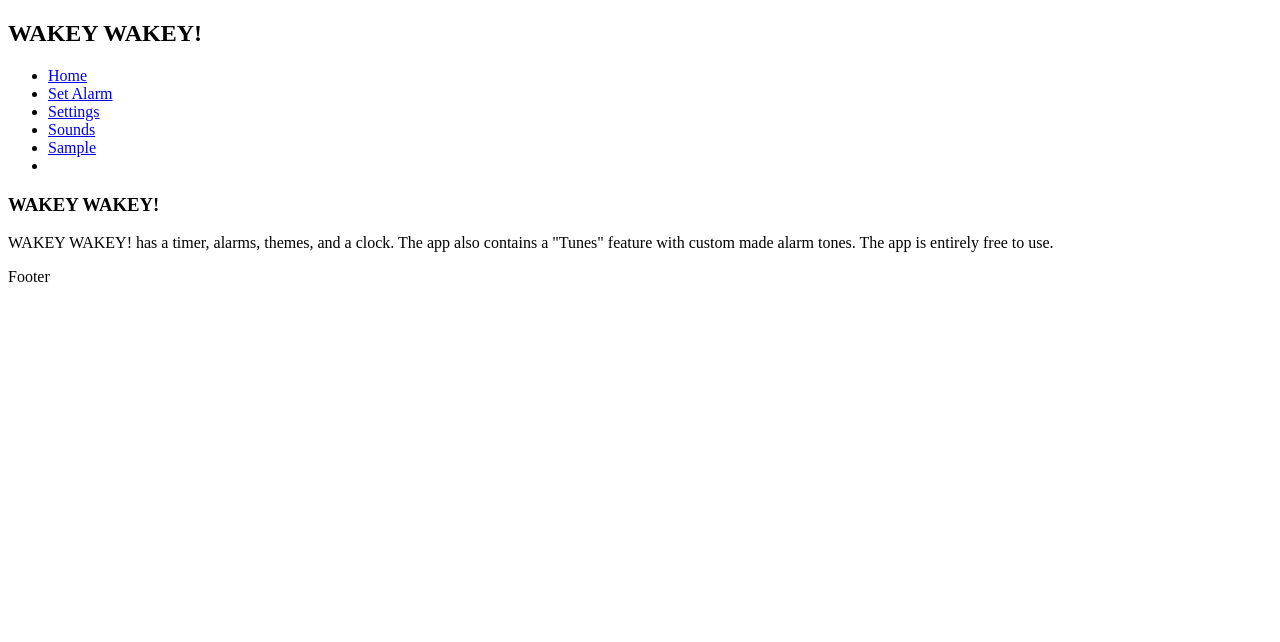
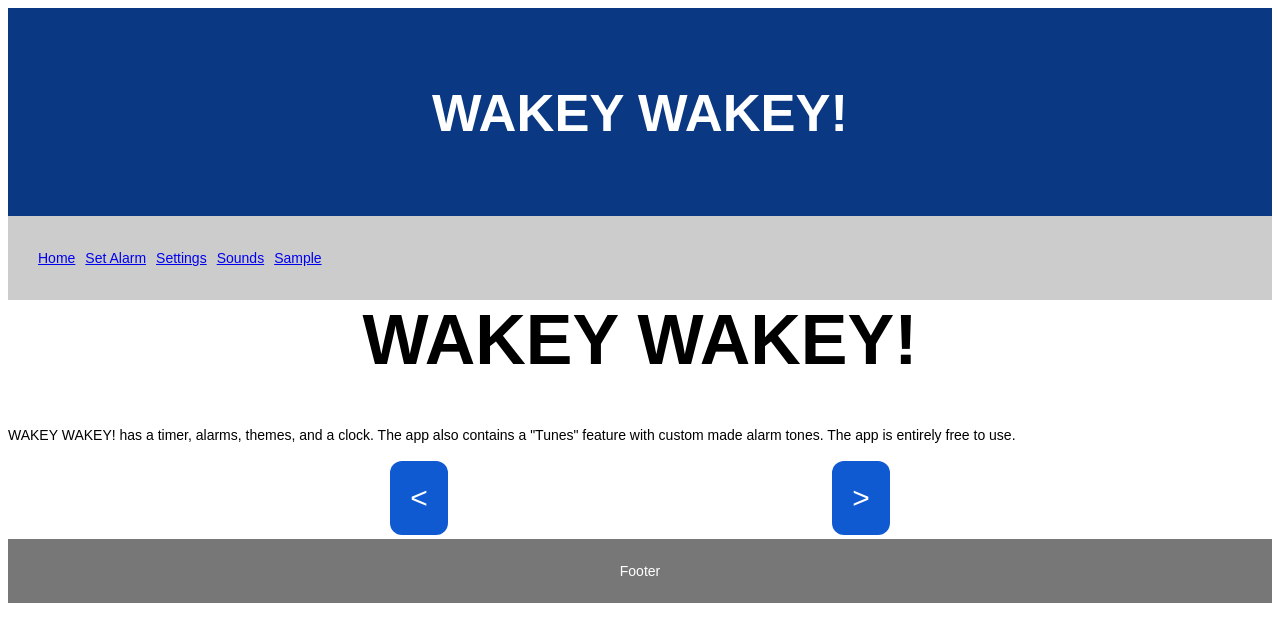
Before and after one commit to MarthaDix/Wakey-Wakey, a website: page Html/navigation.html in a window 1280 px wide. Drawn offline with Linux system fonts and the light colour scheme.

Commit message:
added arrows to main page

```diff
--- a/Html/index.css
+++ b/Html/index.css
@@ -19,7 +19,8 @@ input{
 .ButtonNagBox{
   display:flex;
   flex-grow: 1;
-  justify-content:space-evenly
+  justify-content:space-evenly;
+  flex-direction: row
 
 }
 
--- a/Html/navigation.html
+++ b/Html/navigation.html
@@ -1,20 +1,15 @@
+<link rel="stylesheet" href="index.css" type="text/css">
 <!DOCTYPE html>
 <html lang="en">
 <head>
 <title>CSS Template</title>
-<meta charset="utf-8">
-<meta name="viewport" content="width=device-width, initial-scale=1">
-<style>
-</style>
 </head>
-<body>
-
 
         <header>
                 <h2>WAKEY WAKEY!</h2>
               </header>
 
-              <section>
+
                 <nav>
                   <ul>
                     <li><a href="#">Home</a></li>
@@ -25,13 +20,20 @@
                   </ul>
                 </nav>
 
-                <article>
+
                         <h1>WAKEY WAKEY!</h1>
+                        <body>
                         <p>WAKEY WAKEY! has a timer, alarms, themes, and a clock. The app also contains a "Tunes" feature with custom made alarm tones. The app is entirely free to use.</p>
-                        <p></p>
-                      </article>
-                    </section>
 
+
+                    <div class="buttonNagBox">
+                            <div>
+                            <button type="button" class="nagButtons"><</button>
+                            </div>
+                            <div>
+                            <button type="button" class="nagButtons">></button>
+                            </div>
+                        </div>
                     <footer>
                       <p>Footer</p>
                     </footer>
```
